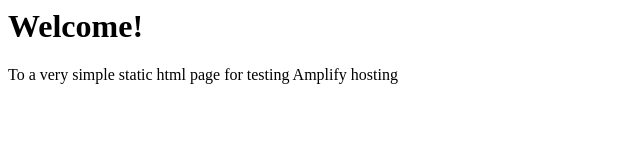
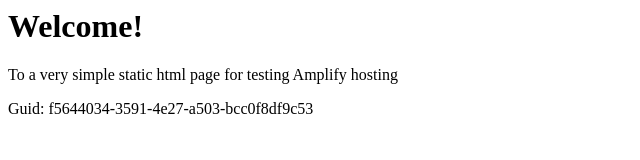
Before and after one commit to aws-aemilia-dub/Github-PR-Commit-Integration-Test-DoNotTouch-GithubWebhookPreviewCanaryTest-v1-prod-eu-west-1, a website: page src/index.html in a window 1280 px wide. Shown: the whole page, without its empty margins (0-640 px from the left). Drawn offline with Linux system fonts and the light colour scheme.

Commit message:
commit from integ tests

```diff
--- a/src/index.html
+++ b/src/index.html
@@ -1,3 +1,5 @@
+
+
 <html lang="en">
 
 <head>
@@ -10,6 +12,6 @@
 <body>
     <h1>Welcome!</h1>
     <p>To a very simple static html page for testing Amplify hosting</p>
-</body>
+    <p>Guid: f5644034-3591-4e27-a503-bcc0f8df9c53</p></body>
 
 </html>
```
